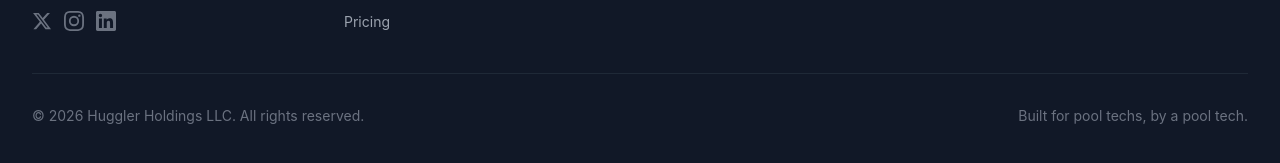
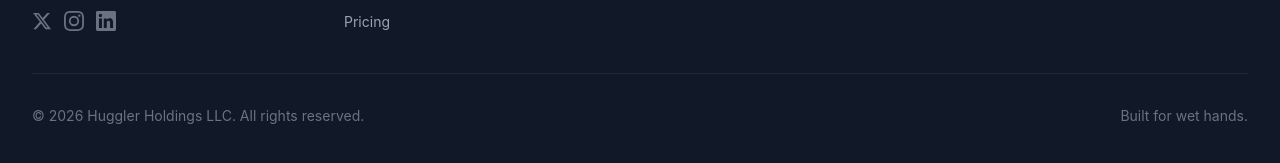
Before and after one commit to AlexHuggler/LCI_tracker, a Jekyll site: the page built from privacy-policy.md, in a window 1280 px wide and 900 px high, scrolled down 1422 px. Shown: the part 726-889 px from the top of the window. Built offline with Jekyll 4.4.1, drawn with Linux system fonts in a browser that asks for light colours; nearby versions of some CDN libraries.

Commit message:
Change footer tagline to "Built for wet hands."
https://claude.ai/code/session_01TEhH1RJZYYnYmjmFsaKEV2

```diff
--- a/_includes/footer.html
+++ b/_includes/footer.html
@@ -70,7 +70,7 @@
     <!-- Bottom Bar -->
     <div class="mt-10 pt-8 border-t border-gray-800 flex flex-col sm:flex-row justify-between items-center text-sm text-gray-500">
       <p>&copy; 2026 Huggler Holdings LLC. All rights reserved.</p>
-      <p class="mt-2 sm:mt-0">Built for pool techs, by a pool tech.</p>
+      <p class="mt-2 sm:mt-0">Built for wet hands.</p>
     </div>
   </div>
 </footer>
```
